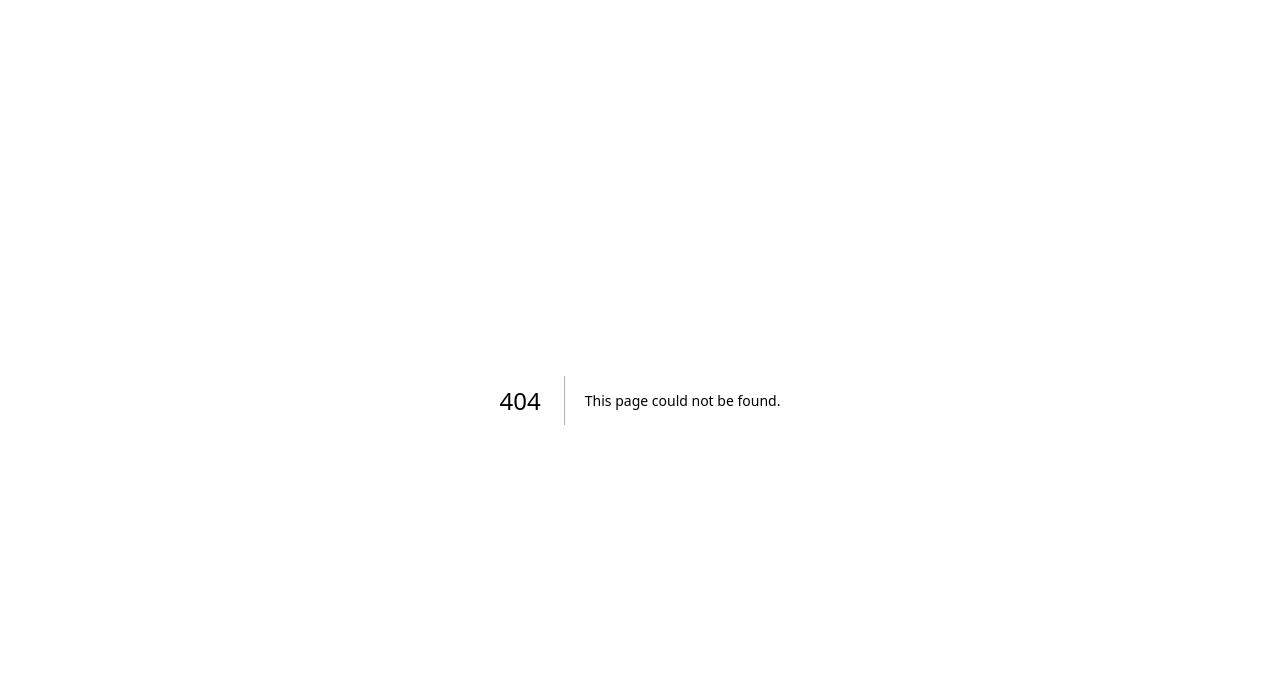
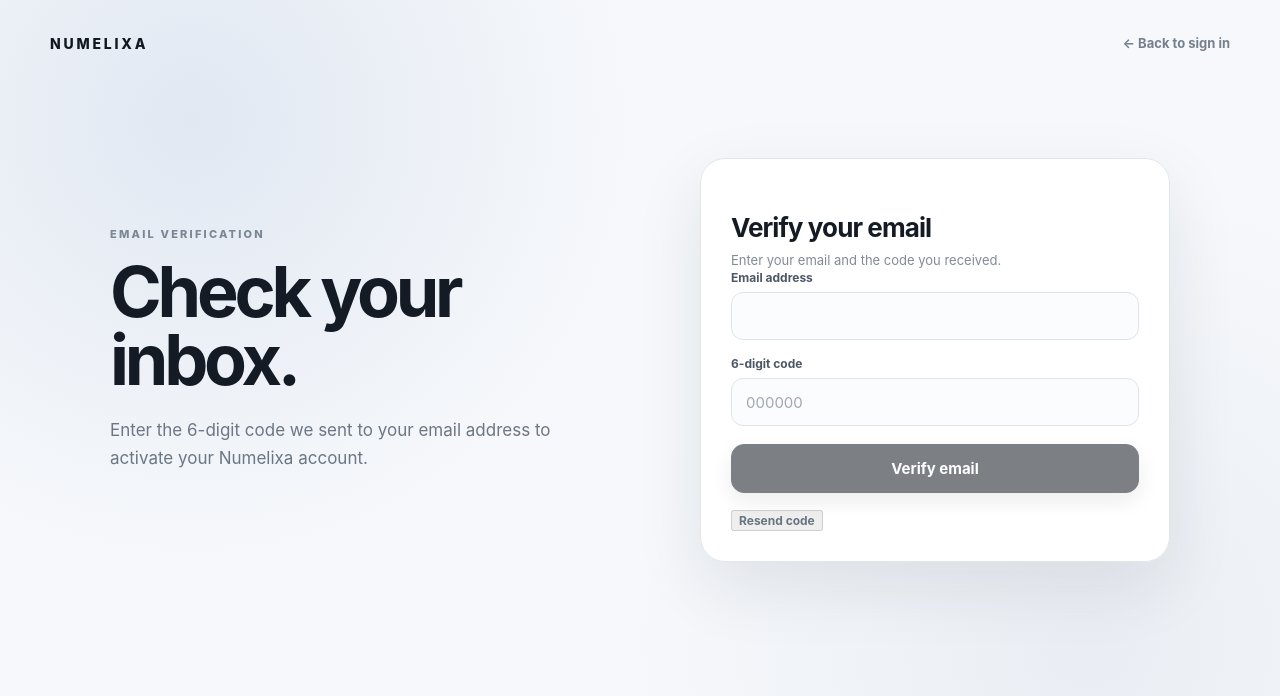
Before and after one commit to gusjaqdo1-a11y/Virt-numbers, a Next.js app: page /verify-email in a window 1280 px wide. Before the commit this address had no page. Shown: the top 696 px of the page. Built offline with nearby package versions, Linux system fonts and the light colour scheme.

Commit message:
feat: add email OTP verification page

```diff
--- /dev/null
+++ b/app/verify-email/page.tsx
@@ -0,0 +1,35 @@
+'use client';
+
+import { useEffect, useState } from 'react';
+
+export default function VerifyEmail() {
+  const [email, setEmail] = useState('');
+  const [code, setCode] = useState('');
+  const [msg, setMsg] = useState('');
+  const [busy, setBusy] = useState(false);
+  const [sent, setSent] = useState(false);
+
+  useEffect(() => { setEmail(new URLSearchParams(window.location.search).get('email') || ''); }, []);
+
+  async function verify(e: React.FormEvent) {
+    e.preventDefault(); setMsg(''); setBusy(true);
+    try {
+      const r = await fetch('/api/auth/verify-email', { method: 'POST', headers: { 'content-type': 'application/json' }, body: JSON.stringify({ email, code }) });
+      const d = await r.json().catch(() => ({}));
+      if (!r.ok) { setMsg(d.error?.message || 'Verification failed.'); return; }
+      window.location.href = '/';
+    } catch { setMsg('Network error. Please try again.'); } finally { setBusy(false); }
+  }
+
+  async function resend() {
+    setMsg(''); setBusy(true);
+    try {
+      const r = await fetch('/api/auth/resend-verification', { method: 'POST', headers: { 'content-type': 'application/json' }, body: JSON.stringify({ email }) });
+      const d = await r.json().catch(() => ({}));
+      if (!r.ok) { setMsg(d.error?.message || 'Could not resend the code.'); return; }
+      setSent(true); setMsg('A new code has been sent.');
+    } catch { setMsg('Network error. Please try again.'); } finally { setBusy(false); }
+  }
+
+  return <main className="auth-page"><header className="auth-nav"><a href="/" className="brand">NUMELIXA</a><a href="/login" className="back-link">← Back to sign in</a></header><section className="auth-layout"><div className="auth-intro"><p className="eyebrow">EMAIL VERIFICATION</p><h1>Check your inbox.</h1><p>Enter the 6-digit code we sent to your email address to activate your Numelixa account.</p></div><div className="authbox"><h2>Verify your email</h2><p className="auth-subtitle">{email || 'Enter your email and the code you received.'}</p><form onSubmit={verify} className="auth-form"><label><span>Email address</span><input required type="email" value={email} onChange={e => setEmail(e.target.value)} /></label><label><span>6-digit code</span><input required inputMode="numeric" pattern="[0-9]{6}" maxLength={6} autoComplete="one-time-code" placeholder="000000" value={code} onChange={e => setCode(e.target.value.replace(/\D/g, '').slice(0, 6))} /></label>{msg && <div className="error"><strong>{sent ? 'Code sent' : 'Verification'}</strong><span>{msg}</span></div>}<button className="btn auth-submit" disabled={busy || code.length !== 6}>{busy ? 'Please wait…' : 'Verify email'}</button></form><button className="forgot" onClick={resend} disabled={busy || !email}>Resend code</button></div></section></main>;
+}
```
